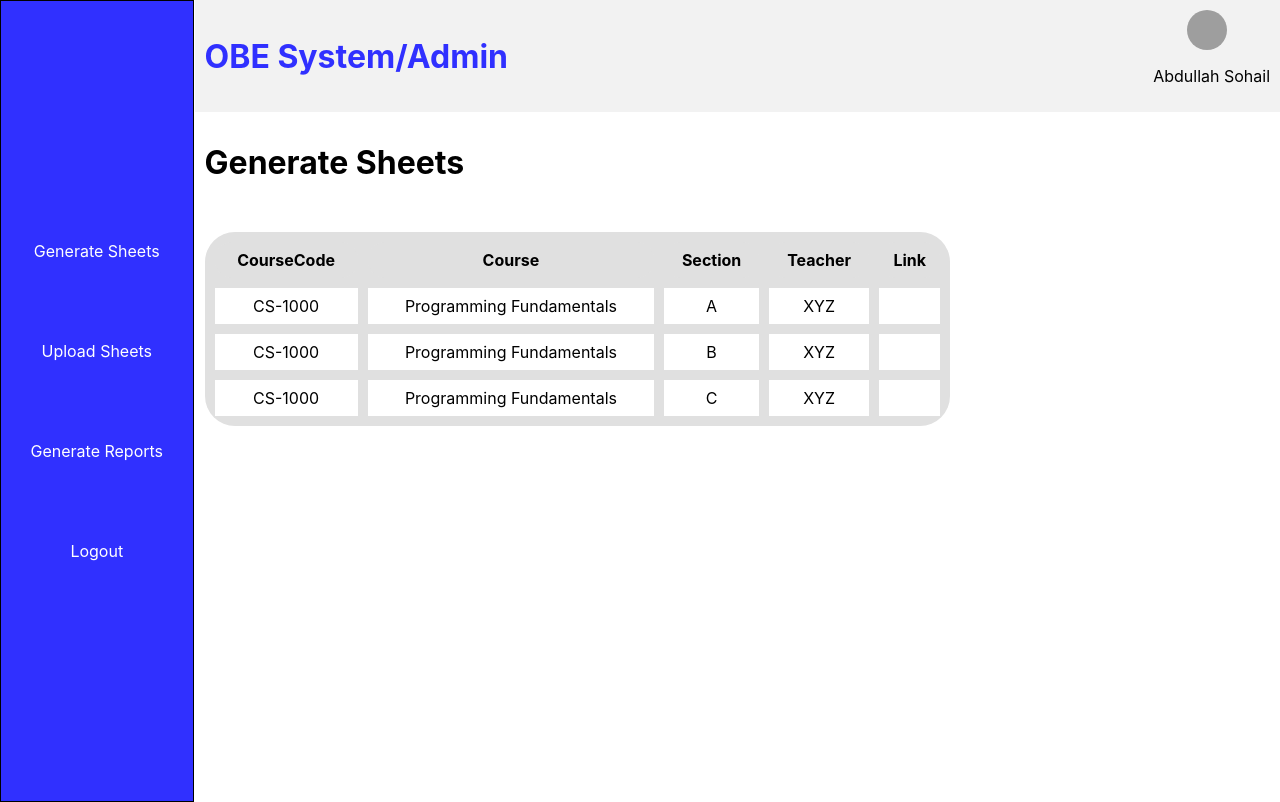
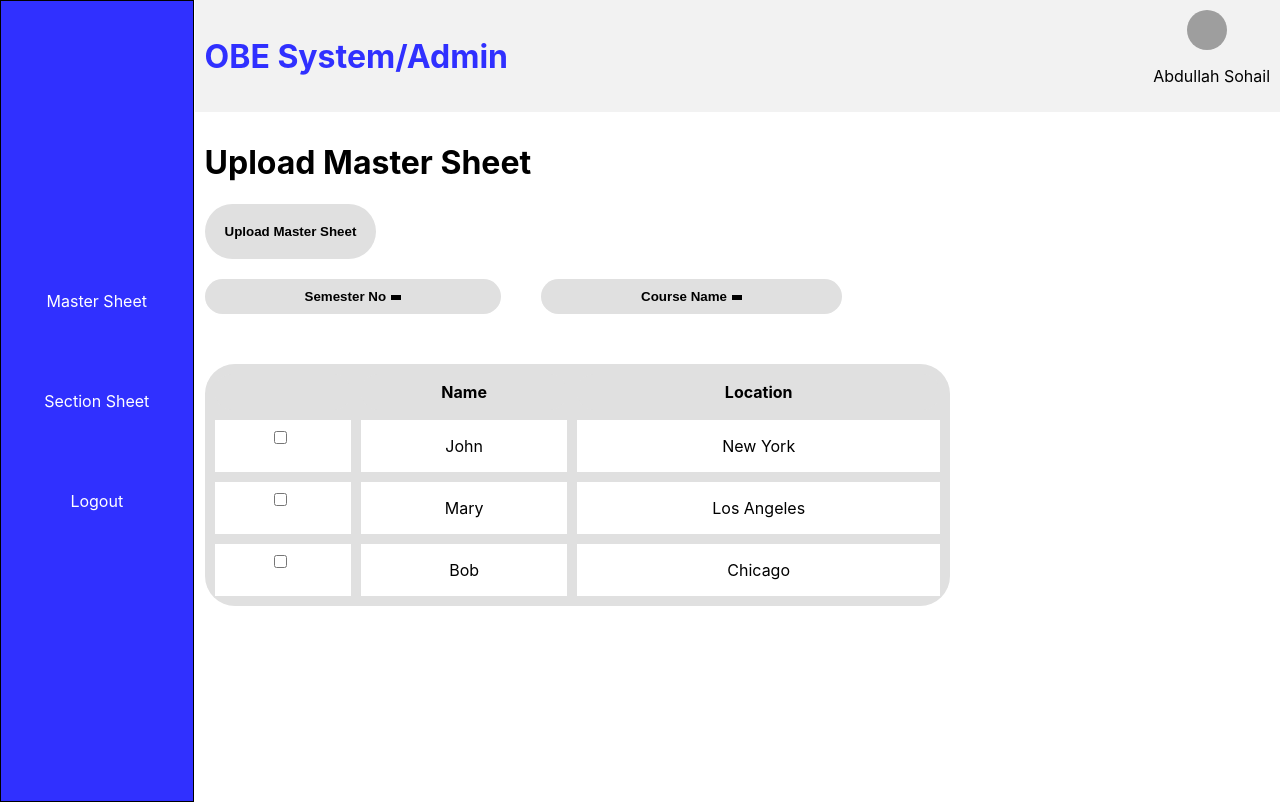
Before and after one commit to rattlesnakexd/intelligentOBE-System, a React (Create React App) app: page /master-sheet in a window 1280 px wide. Built offline with nearby package versions, Linux system fonts and the light colour scheme; grey boxes are pictures that could not be loaded.

Commit message:
Router Added

```diff
--- a/package.json
+++ b/package.json
@@ -9,6 +9,7 @@
     "axios": "^1.4.0",
     "react": "^18.2.0",
     "react-dom": "^18.2.0",
+    "react-router-dom": "^6.11.2",
     "react-scripts": "5.0.1",
     "web-vitals": "^2.1.4"
   },
--- a/src/App.js
+++ b/src/App.js
@@ -1,16 +1,21 @@
-import AdminHome from './Pages/AdminHome/AdminHome';
-import TeacherHome from './Pages/TeacherHome/TeacherHome';
-
-import Login from './Pages/login/Login';
-import './App.css';
+import React from "react";
+import { BrowserRouter as Router, Routes, Route } from "react-router-dom";
+import AdminHome from "./Pages/AdminHome/AdminHome";
+import TeacherHome from "./Pages/TeacherHome/TeacherHome";
+import Login from "./Pages/login/Login";
+import "./App.css";
 
 function App() {
   return (
-    <div className="App">
-
-     <TeacherHome></TeacherHome>
-
-    </div>
+    <Router>
+      <div className="App">
+        <Routes>
+          <Route path="/master-sheet" element={<AdminHome />} />
+          <Route path="/teacher" element={<TeacherHome />} />
+          <Route path="/" element={<Login />} />
+        </Routes>
+      </div>
+    </Router>
   );
 }
 
--- a/src/Components/navbar/navbar.js
+++ b/src/Components/navbar/navbar.js
@@ -1,14 +1,28 @@
 import React from 'react';
-import './navbar.css'
-
+import { Link, useNavigate } from 'react-router-dom';
+import './navbar.css';
 
 function VerticalNavbar(props) {
+  const navigate = useNavigate();
+
+  const handleLoginClick = () => {
+    navigate('/'); // Navigate to the '/login' route
+  };
+
   return (
     <nav className="vertical-navbar">
-      <ul className='nav-list'>
+      <ul className="nav-list">
         {props.items.map((item) => (
-          <li className='nav-item' key={item.id}>
-            <a className='item-link' href={item.url}>{item.label}</a>
+          <li className="nav-item" key={item.id}>
+            {item.label === 'Logout' ? (
+              <a className="item-link" href={item.url} onClick={handleLoginClick}>
+                {item.label}
+              </a>
+            ) : (
+              <Link className="item-link" to={item.url}>
+                {item.label}
+              </Link>
+            )}
           </li>
         ))}
       </ul>
--- a/src/Pages/AdminHome/AdminHome.js
+++ b/src/Pages/AdminHome/AdminHome.js
@@ -11,7 +11,7 @@ function AdminHome(){
     const navbarItems = [
         { id: 1, label: 'Master Sheet', url: '/master-sheet' },
         { id: 2, label: 'Section Sheet', url: '/section-sheet' },
-        { id: 3, label: 'Logout', url: '/logout' },
+        { id: 3, label: 'Logout', url: '/' },
       ];
     const topbarName = 'Admin';
     const columns = ["Name", "Location"];
--- a/src/Pages/TeacherHome/TeacherHome.js
+++ b/src/Pages/TeacherHome/TeacherHome.js
@@ -9,7 +9,7 @@ function TeacherHome (){
         { id: 1, label: 'Generate Sheets', url: '/master-sheet' },
         { id: 2, label: 'Upload Sheets', url: '/section-sheet' },
         { id: 3, label: 'Generate Reports', url: '/logout' },
-        { id: 4, label: 'Logout', url: '/logout' },
+        { id: 4, label: 'Logout', url: '/' },
       ];
     const topbarName = 'Admin';
     const columns = ["CourseCode", "Course", "Section", "Teacher", "Link"];
```
Also changed, not shown: 1 other file (tests, documents, lock files or other folders).
